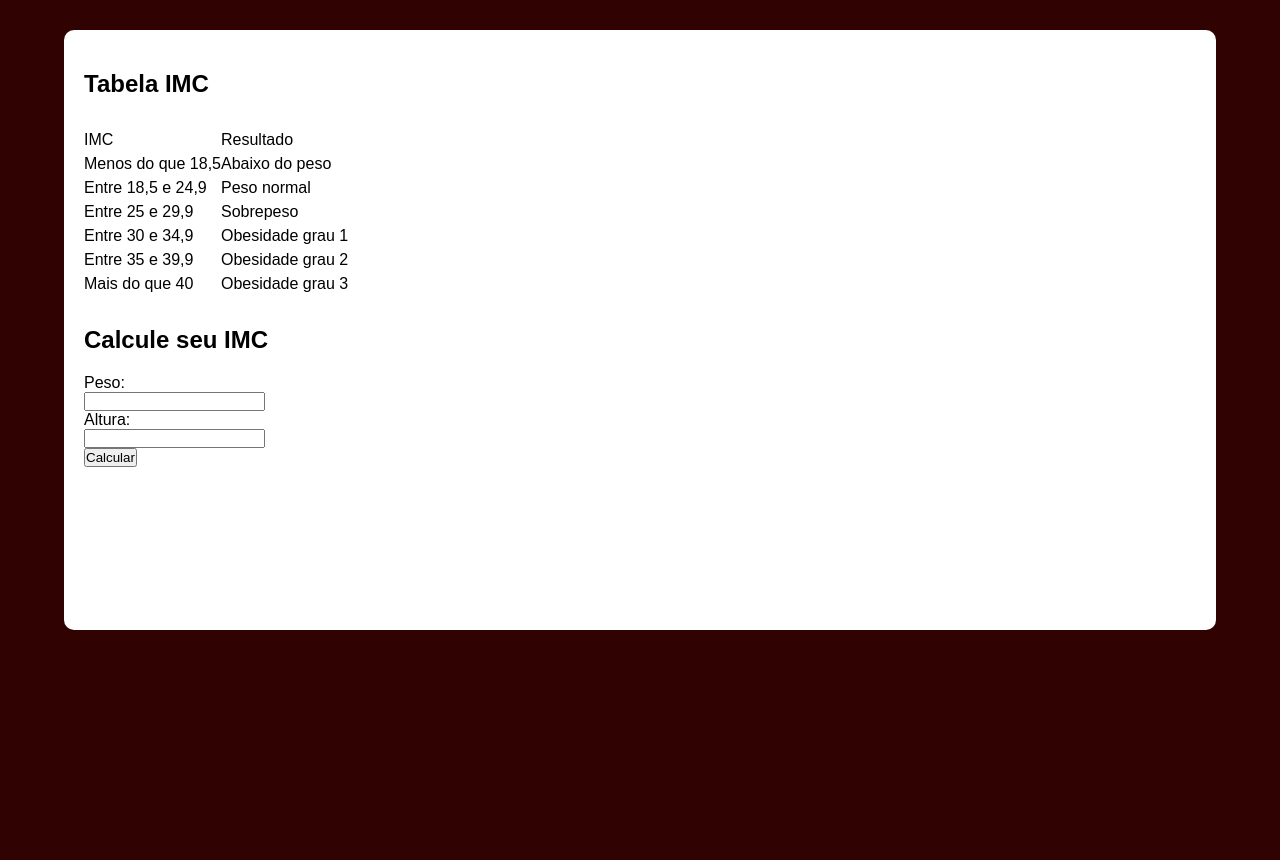
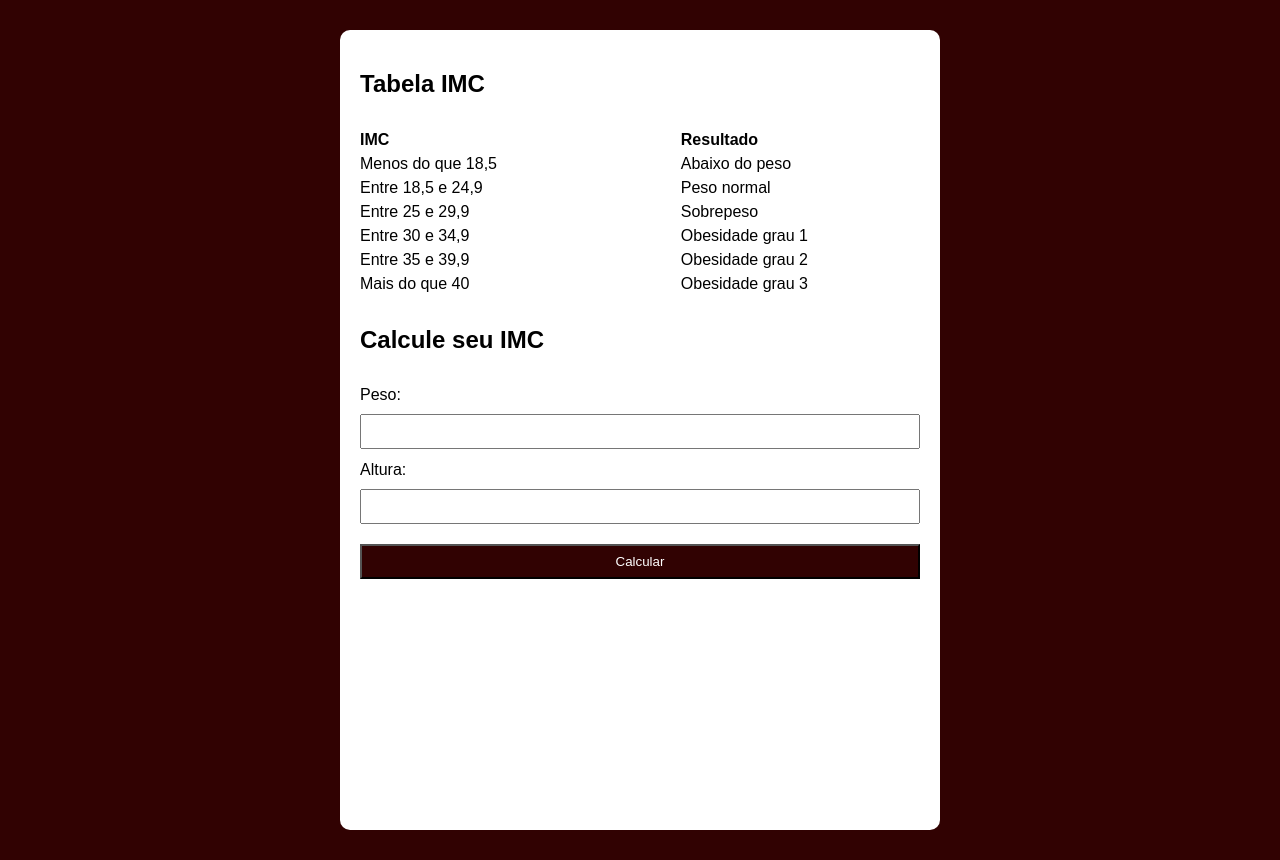
Before and after one commit to TWLMORFEU/curso-js-ts, a plain HTML site: page aula-24/index.html in a window 1280 px wide. Before the commit the page ends 800 px from the top, so only its background shows below. Drawn offline with Linux system fonts and the light colour scheme.

Commit message:
css finalizado

```diff
--- a/aula-24/index.html
+++ b/aula-24/index.html
@@ -35,15 +35,17 @@
 
         <div class="form">
             <label for="Peso">Peso:</label>
-            <br>
+
             <input type="number" id="ipeso">
-            <br>
+
             <label for="Altura">Altura:</label>
-            <br>
+
             <input type="number" id="ialtura">
-            <br>
-            <input type="submit" value="Calcular">
+
+            <input type="submit" value="Calcular" class="cal">
         </div>
+
+        <p></p>
     </div>
 
     <script src="index.html"></script>
--- a/aula-24/style.css
+++ b/aula-24/style.css
@@ -19,18 +19,51 @@ h2 {
 
 .container {
     background-color: white;
-    width: 90vw;
+    width: 70vw;
     display: flex;
-    height: 75vh;
+    height: 100vh;
     flex-direction: column;
     padding: 20px;
     margin: 30px 0px;
     border-radius: 10px;
+    max-width: 600px;
 }
 
 .listas {
     display: flex;
+    width: 80%;
     margin: 10px 0px;
     line-height: 1.5;
+    justify-content: space-between;
+}
 
+.listas dt {
+    font-weight: bolder;
 }
+
+
+.form label {
+    display: block;
+    padding: 12px 0px 10px 0px;
+}
+
+.form input {
+    width: 100%;
+    height: 35px;
+}
+
+.form input.cal {
+    margin-top: 20px;
+    background-color: rgb(49, 2, 2);
+    color: white;
+}
+
+
+.form input.cal:hover[type = submit] {
+    cursor: pointer;
+    border: 2px solid rgb(49, 2, 2);
+    color: rgb(49, 2, 2);
+    background-color: white;
+    transition: 0.3s;
+    font-weight: bolder;
+}
```
